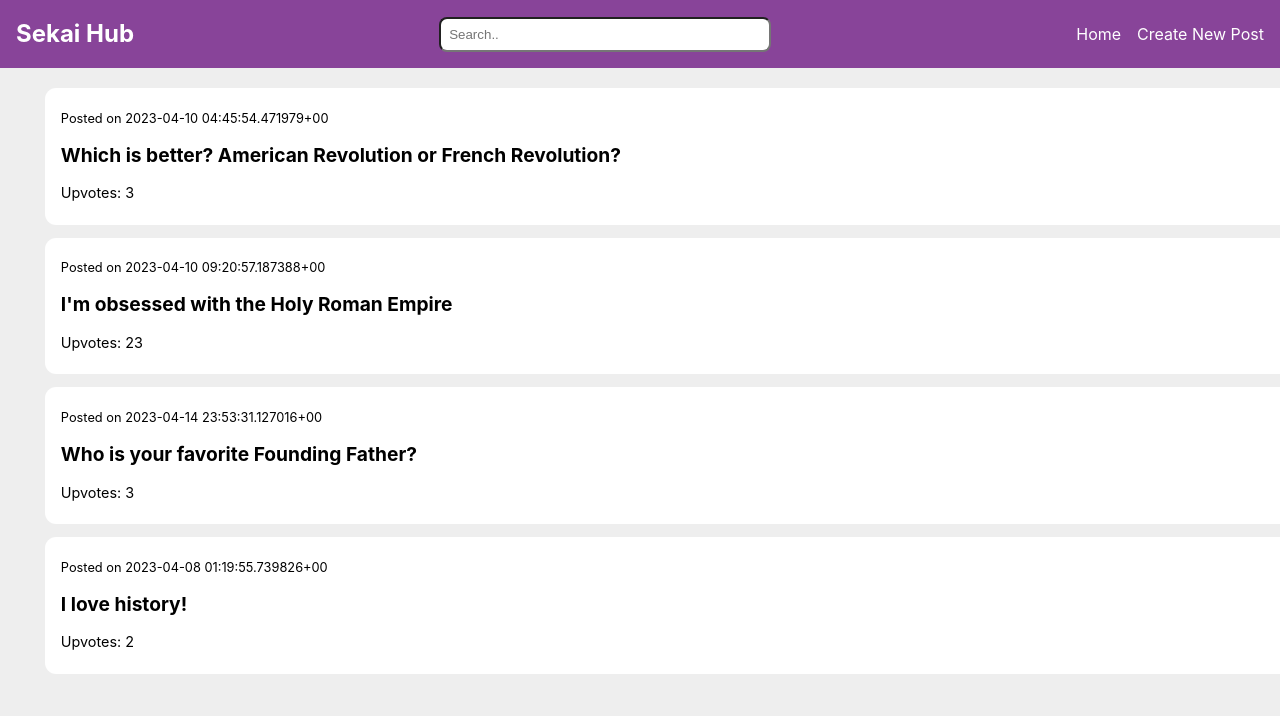
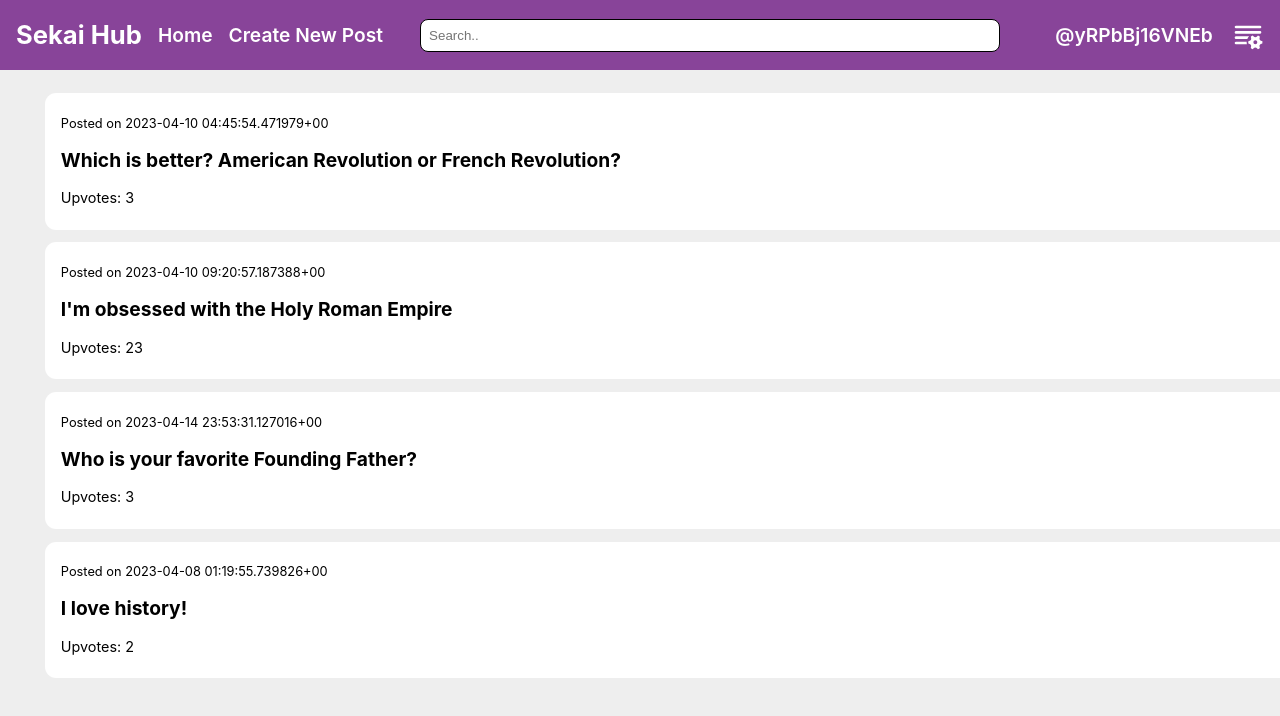
Before and after one commit to v74c63t/sekai-hub, a React (Vite) app: page / in a window 1280 px wide. Shown: the top 716 px of the page. Built offline with nearby package versions, Linux system fonts and the light colour scheme.

Commit message:
Restructured navbar and generated a random uid

```diff
--- a/src/components/Navbar/Navbar.css
+++ b/src/components/Navbar/Navbar.css
@@ -23,6 +23,7 @@
   list-style-type: none;
   margin: 0;
   color: white;
+  align-items: center;
 }
 
 .header-link, .link {
@@ -30,22 +31,51 @@
   text-decoration: none;
 }
 
-.link:hover {
+.link {
+  font-weight: 600;
+  font-size: 1.2rem;
+}
+
+.link:hover, .settings-icon:hover {
   color: rgb(69, 69, 69);
 }
 
 .header {
   padding: 0;
   margin: 0;
+  font-size: 1.6rem;
+  font-weight: bold;
 }
 
 .search {
   padding: 0.5rem;
-  width: 25%;
+  width: 45%;
   border-radius: 0.5rem;
   margin: 0;
+  border: 0.1rem solid black;
+}
+
+.user-info {
+  font-weight: 600;
+  font-size: 1.2rem;
+  display: flex;
+  flex-direction: row;
+  gap: 1.2rem;
+  align-items: center;
+}
+
+.uid {
+  padding: 0;
+  margin: 0;
+  width: 11rem;
+  text-align: right;
+}
+
+.settings-icon {
+  font-size: 2rem;
+  cursor: pointer;
 }
 
 .page {
-  margin-top: 3.5rem;
+  margin-top: 3.8rem;
 }
--- a/src/components/Navbar/Navbar.jsx
+++ b/src/components/Navbar/Navbar.jsx
@@ -1,22 +1,31 @@
 import './Navbar.css'
 import { Link, Outlet } from 'react-router-dom'
+import { nanoid } from 'nanoid'
+import { useEffect, useState } from 'react'
+import { Icon } from '@iconify/react/dist/iconify.js'
 
 const NavBar = () => {
+  const [UID, setUID] = useState(nanoid(12))
+
   return (
     <div>
       <div className="container">
         <nav className='nav-bar'>
-          <Link className='header-link' to="/">
-            <h2 className='header'>Sekai Hub</h2>
-          </Link>
-          <input className='search' type="text" placeholder="Search.." />
           <div className="nav-bar-list">
+            <Link className='header-link' to="/">
+              <h2 className='header'>Sekai Hub</h2>
+            </Link>
             <Link className='link' to="/">
               Home
             </Link>
             <Link className='link' to="/create">
               Create New Post
             </Link>
+          </div>
+          <input className='search' type="text" placeholder="Search.." />
+          <div className="user-info">
+            <p className='uid'>@{UID}</p>
+            <Icon className='settings-icon' icon="fluent:text-grammar-settings-24-filled" />
           </div>
         </nav>
       </div>
```
